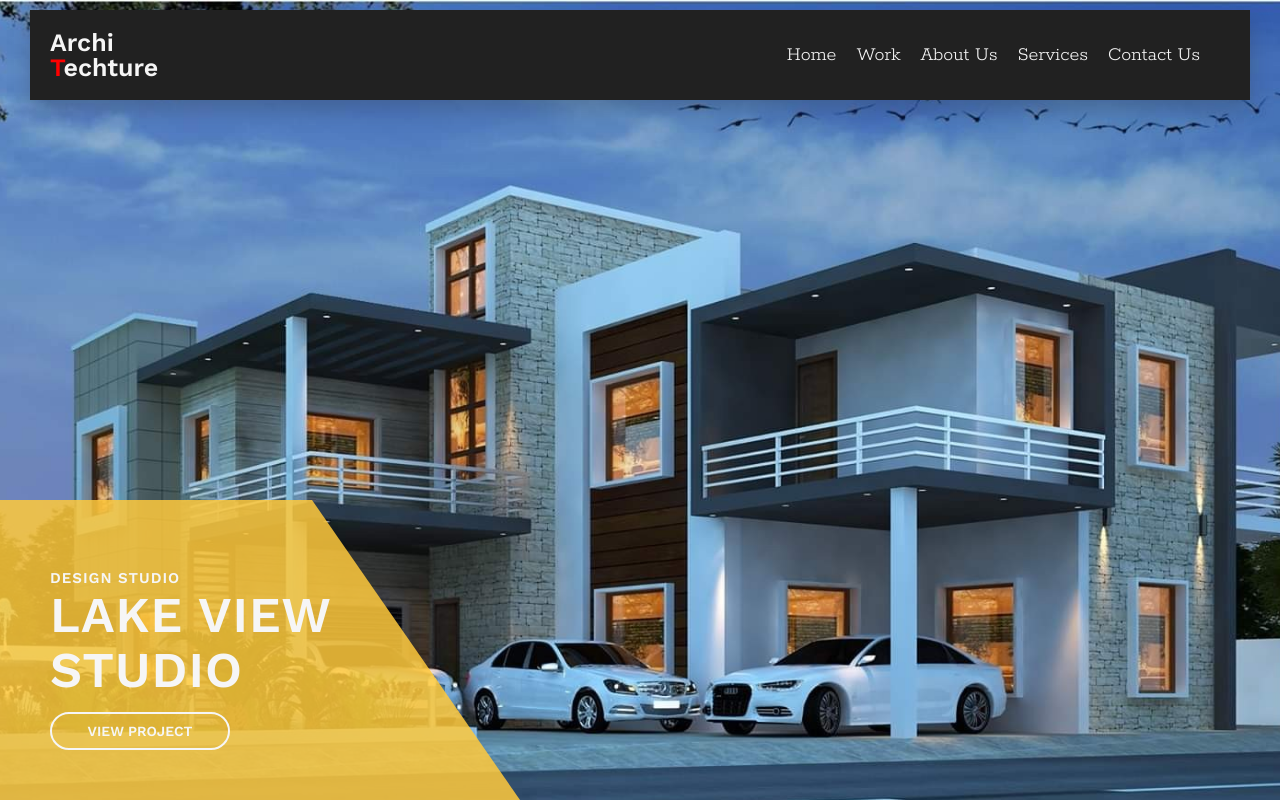
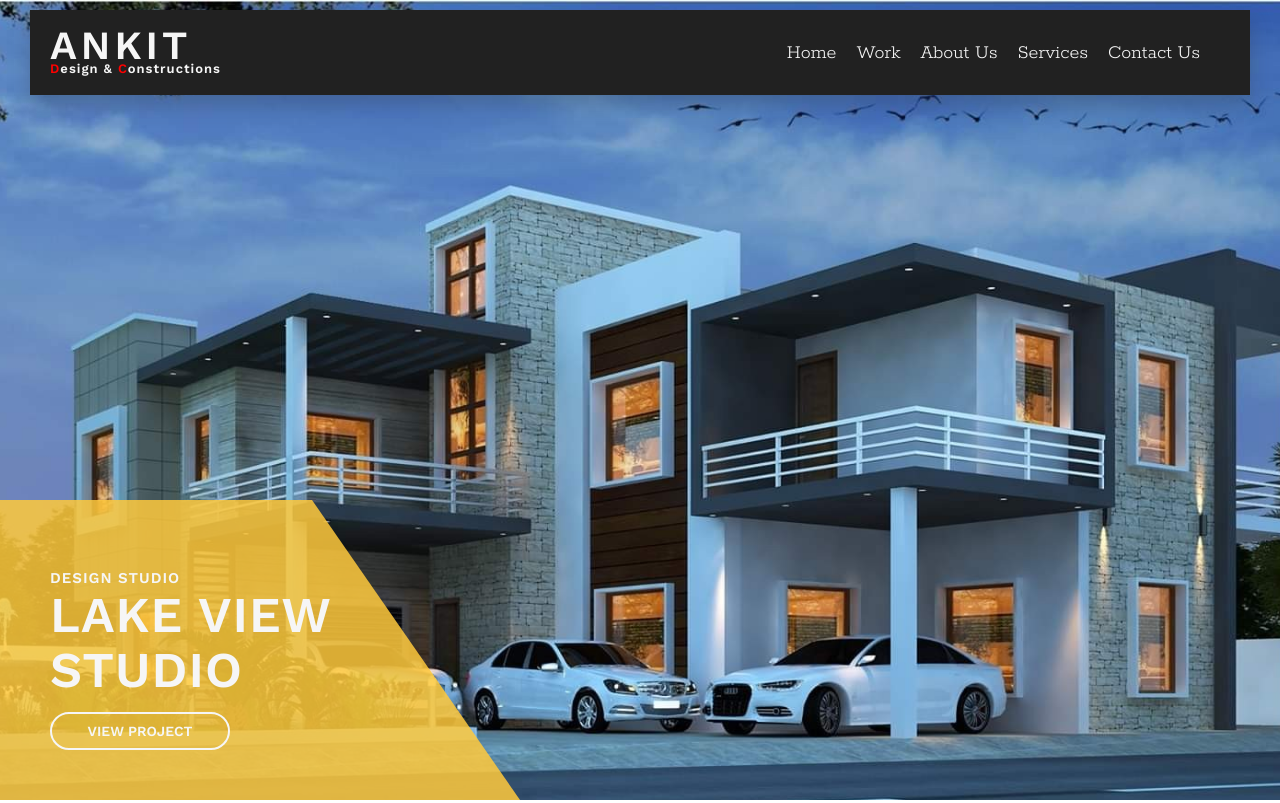
Before and after one commit to sarojkumar007/architecture-business-landing-page, a website: page index.html in a window 1280 px wide. Shown: the top 803 px of the page. Drawn offline with nearby package versions, Linux system fonts and the light colour scheme.

Commit message:
updated cta and brand heading

```diff
--- a/index.html
+++ b/index.html
@@ -6,9 +6,9 @@
 	<meta name='viewport' content='width=device-width, initial-scale=1' />
 	<meta http-equiv='X-UA-Compatible' content='IE=edge' />
 	<!-- <link rel="shortcut icon" href="images/favicon.jpg" type="image/*" sizes="32x32" /> -->
-	<title>ArchiTechture</title>
-	<meta name="title" content="Archi-Techture" />
-	<meta name="og:title" content="Archi-Techture" />
+	<title>Ankit Design & Constructions</title>
+	<meta name="title" content="ANKIT DESIGN AND CONSTRUCTIONS"/>
+	<meta name="og:title" content="ANKIT DESIGN AND CONSTRUCTIONS" />
 	<meta name="description" content="Build your dream with us." />
 	<meta name="og:description" content="Build your dream with us." />
 	<link
@@ -22,7 +22,12 @@
 
 <body>
 	<nav class="navigation">
-		<div class="navigation__brand">Archi<br><span>T</span>echture</div>
+		<div class="navigation__brand">
+			<span class="brand__head">Ankit</span>
+			<span class="brand__sub">
+				<span>D</span>esign&nbsp;&&nbsp;<span>C</span>onstructions
+			</span>
+		</div>
 		<div class="navigation__mobile-btn" style="line-height: 1;">
 			<label for="navigation__input" id="nav__label">
 				<svg class="i-s">
@@ -43,7 +48,7 @@
 		<div class="header__info">
 			<p class="header__info--meta heading-soft">Design Studio</p>
 			<h1 class="header__info--title heading">Lake View Studio</h1>
-			<a href="#" class="header__info--cta btn-header">View Project</a>
+			<a href="#projects" class="header__info--cta btn-header">View Project</a>
 		</div>
 	</header>
 	<div class="ruler__design"></div>
@@ -348,8 +353,8 @@
 				</svg>
 			</span>
 			<address class="footer__option--content footer__option--content-address">
-				<p>Archi-Techture LTD, Manhatan</p>
-				<p>1258, New York, USA</p>
+				<p>Ankit Design and Constructions</p>
+				<p>1258, Odisha, India</p>
 			</address>
 		</div>
 		<div class="footer__option">
@@ -379,7 +384,7 @@
 		</div>
 	</footer>
 	<footer class="footer-copy">
-		<span class="copyrights">&copy; 2020 - Archi-Techture, Manhatan</span>
+		<span class="copyrights">&copy; 2020 - Ankit Design and Constructions</span>
 		<span class="copyrights--cta">
 			<a href="#">Terms</a>&nbsp;&
 			<a href="#">Privacy</a>
--- a/sass/layout/_nav.scss
+++ b/sass/layout/_nav.scss
@@ -4,7 +4,7 @@
 	z-index: 2000;
 	box-shadow: 0 1rem 2rem rgba($color-black, .3);
 	width: calc(100% - 6rem);
-	min-height: 7rem;
+	// min-height: 7rem;
 	padding: 1rem 4rem 1rem 2rem;
 	background-color: var(--color-black);
 	color: var(--color-white);
@@ -19,19 +19,16 @@
 
 	&__brand{
 		flex: 0 0 15rem;
-		font-size: 2.5rem;
 		padding: 1rem 0;
 		font-family: $font-1;
 		font-weight: 600;
 		line-height: 1;
-		& > span{
-			color: #ff0000;
-		}
+		align-self: center;
 	}
 	&__mobile-btn {
 		display: none;
 		& > label{
-			display: inline-block;
+			display: inline-flex;
 		}
 		svg{
 			width: 3rem;
@@ -83,3 +80,21 @@
 		margin-top: 1rem;
 	}
 }
+
+.brand{
+	&__head{
+		display: block;
+		font-size: 4rem;
+		line-height: .8;
+		text-transform: uppercase;
+		letter-spacing: 4px;
+	}
+	&__sub{
+		display: block;
+		font-size: 1.3rem;
+		letter-spacing: 1px;
+		& > span {
+			color: red;
+		}
+	}
+}
```
Also changed, not shown: css/style.css.
